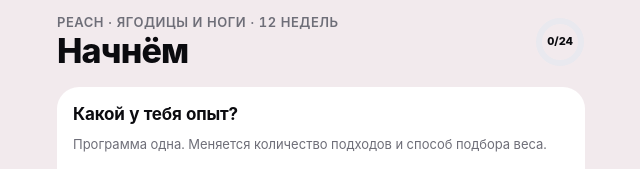
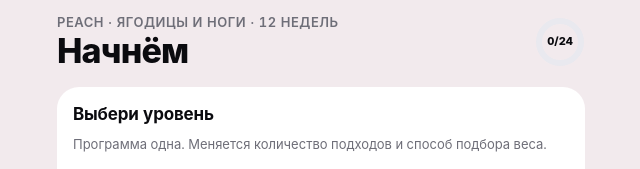
Before and after one commit to morozovandrew20/peach-fitness, a plain HTML site: page index.html in a window 1280 px wide. Shown: the top 169 px of the page, 319-959 px from the left. Drawn offline with Linux system fonts and the light colour scheme.

Commit message:
Изменён заголовок выбора уровня

```diff
--- a/index.html
+++ b/index.html
@@ -1072,7 +1072,7 @@ const isFirst=()=>!S.startSet&&!Object.keys(S.log||{}).length;
 const OB={};
 function levelCard(){
   const L=OB.lv;
-  let h=`<section class="card"><h3>Какой у тебя опыт?</h3><p class="meta">Программа одна. Меняется количество подходов и способ подбора веса.</p>`;
+  let h=`<section class="card"><h3>Выбери уровень</h3><p class="meta">Программа одна. Меняется количество подходов и способ подбора веса.</p>`;
   for(const k of Object.keys(LEVELS))h+=`<button type="button" class="opt lv" data-lvpick="${k}" aria-pressed="${L===k}"><span><b>${LEVELS[k].n}</b><i>${LEVELS[k].who}</i></span></button>`;
   if(L)h+=`<div class="note"><b>Твой уровень: «${LEVELS[L].n}».</b> ${LEVELS[L].text}</div>`;
   return h+`</section>`;
```
